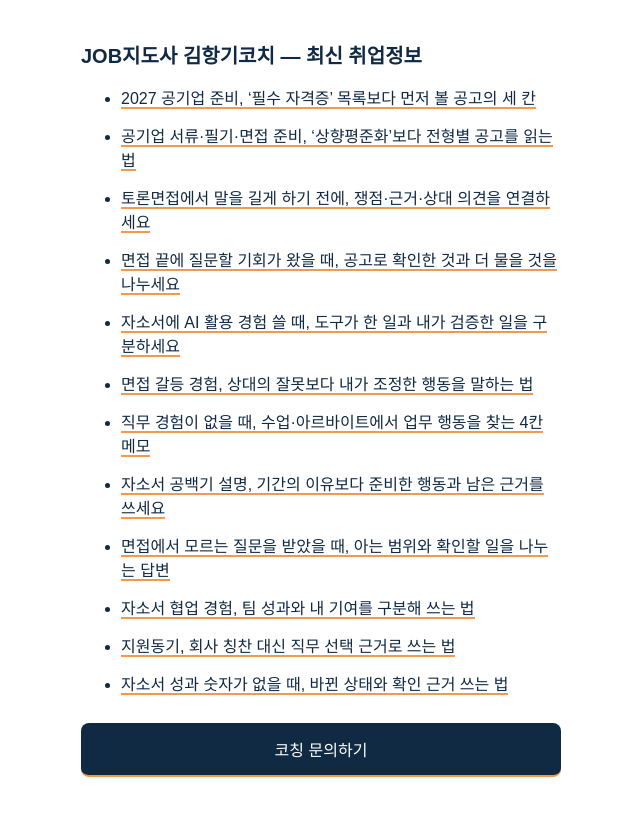
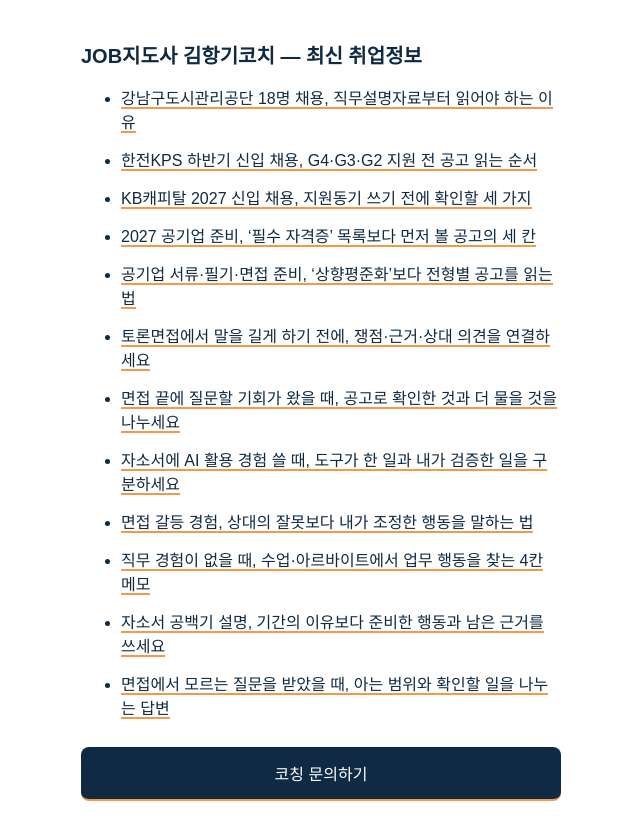
Before and after one commit to kimhanggi-bit/jobjidosa-sns-media, a plain HTML site: page index.html in a window 1280 px wide. Shown: the whole page, without its empty margins (319-959 px from the left). Before the commit the page ends 817 px from the top, so only its background shows below. Drawn offline with Linux system fonts and the light colour scheme.

Commit message:
카드뉴스+링크허브 갱신

```diff
--- a/index.html
+++ b/index.html
@@ -10,7 +10,10 @@ a{color:#102A43;text-decoration:none;border-bottom:2px solid #F2994A;}
      border-radius:8px;text-decoration:none;}
 </style></head><body>
 <h1>JOB지도사 김항기코치 — 최신 취업정보</h1>
-<ul><li><a href='https://kimhanggi-bit.github.io/jobjidosa-sns-media/go/7e7e6134520996d6.html'>2027 공기업 준비, ‘필수 자격증’ 목록보다 먼저 볼 공고의 세 칸</a></li>
+<ul><li><a href='https://kimhanggi-bit.github.io/jobjidosa-sns-media/go/85e9866d3e98aca1.html'>강남구도시관리공단 18명 채용, 직무설명자료부터 읽어야 하는 이유</a></li>
+<li><a href='https://kimhanggi-bit.github.io/jobjidosa-sns-media/go/e1ba68cac4eb643e.html'>한전KPS 하반기 신입 채용, G4·G3·G2 지원 전 공고 읽는 순서</a></li>
+<li><a href='https://kimhanggi-bit.github.io/jobjidosa-sns-media/go/7b1b33be08c39b28.html'>KB캐피탈 2027 신입 채용, 지원동기 쓰기 전에 확인할 세 가지</a></li>
+<li><a href='https://kimhanggi-bit.github.io/jobjidosa-sns-media/go/7e7e6134520996d6.html'>2027 공기업 준비, ‘필수 자격증’ 목록보다 먼저 볼 공고의 세 칸</a></li>
 <li><a href='https://kimhanggi-bit.github.io/jobjidosa-sns-media/go/284d3306d7dca4f3.html'>공기업 서류·필기·면접 준비, ‘상향평준화’보다 전형별 공고를 읽는 법</a></li>
 <li><a href='https://kimhanggi-bit.github.io/jobjidosa-sns-media/go/454df185ca6efdb0.html'>토론면접에서 말을 길게 하기 전에, 쟁점·근거·상대 의견을 연결하세요</a></li>
 <li><a href='https://kimhanggi-bit.github.io/jobjidosa-sns-media/go/74ad84f994dca424.html'>면접 끝에 질문할 기회가 왔을 때, 공고로 확인한 것과 더 물을 것을 나누세요</a></li>
@@ -18,9 +21,6 @@ a{color:#102A43;text-decoration:none;border-bottom:2px solid #F2994A;}
 <li><a href='https://kimhanggi-bit.github.io/jobjidosa-sns-media/go/0f0318446a8011ca.html'>면접 갈등 경험, 상대의 잘못보다 내가 조정한 행동을 말하는 법</a></li>
 <li><a href='https://kimhanggi-bit.github.io/jobjidosa-sns-media/go/9061b5e745009ed2.html'>직무 경험이 없을 때, 수업·아르바이트에서 업무 행동을 찾는 4칸 메모</a></li>
 <li><a href='https://kimhanggi-bit.github.io/jobjidosa-sns-media/go/a06440bc438105f2.html'>자소서 공백기 설명, 기간의 이유보다 준비한 행동과 남은 근거를 쓰세요</a></li>
-<li><a href='https://kimhanggi-bit.github.io/jobjidosa-sns-media/go/40f9cd34f37e913a.html'>면접에서 모르는 질문을 받았을 때, 아는 범위와 확인할 일을 나누는 답변</a></li>
-<li><a href='https://kimhanggi-bit.github.io/jobjidosa-sns-media/go/8286ab7f0ebde39e.html'>자소서 협업 경험, 팀 성과와 내 기여를 구분해 쓰는 법</a></li>
-<li><a href='https://kimhanggi-bit.github.io/jobjidosa-sns-media/go/81769f2d4a1c9d38.html'>지원동기, 회사 칭찬 대신 직무 선택 근거로 쓰는 법</a></li>
-<li><a href='https://kimhanggi-bit.github.io/jobjidosa-sns-media/go/cabe73145d60ee0e.html'>자소서 성과 숫자가 없을 때, 바뀐 상태와 확인 근거 쓰는 법</a></li></ul>
+<li><a href='https://kimhanggi-bit.github.io/jobjidosa-sns-media/go/40f9cd34f37e913a.html'>면접에서 모르는 질문을 받았을 때, 아는 범위와 확인할 일을 나누는 답변</a></li></ul>
 <a class="cta" href="https://open.kakao.com/o/s7zOqexi" target="_blank">코칭 문의하기</a>
 </body></html>
```
Also changed, not shown: go/7b1b33be08c39b28.html (added, +6 -0 lines), go/85e9866d3e98aca1.html (added, +6 -0 lines), go/e1ba68cac4eb643e.html (added, +6 -0 lines).
